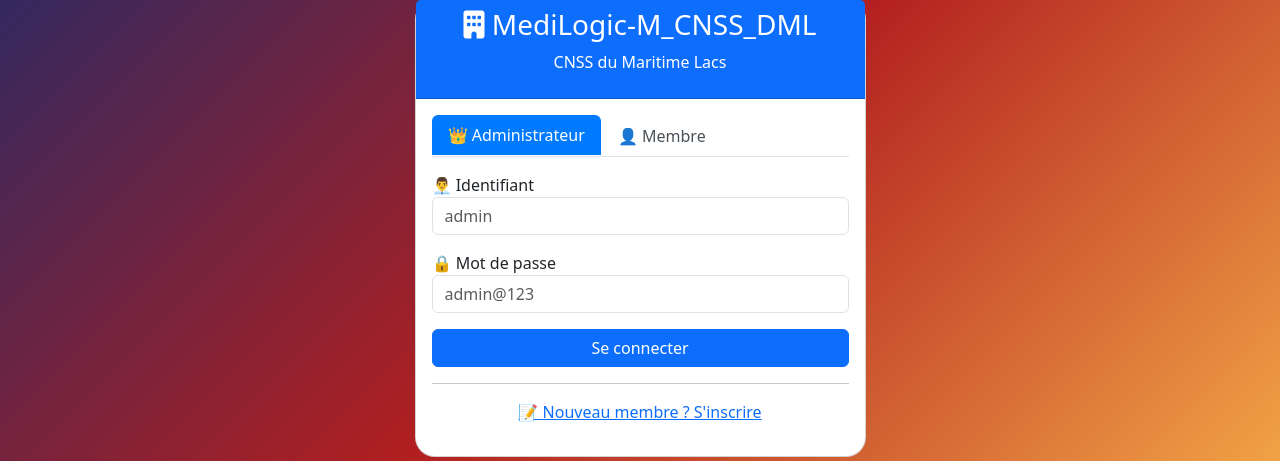
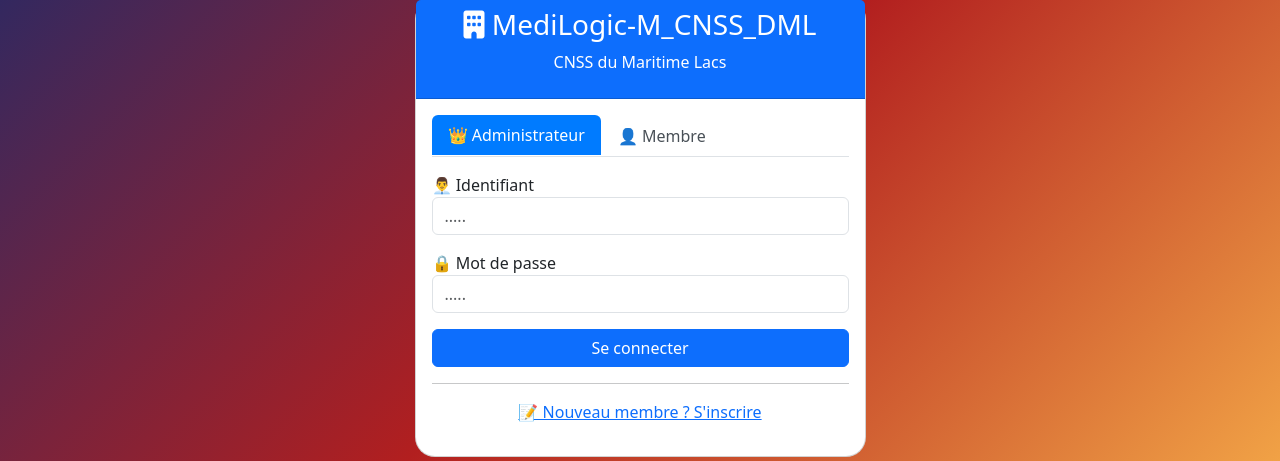
Before and after one commit to essowasainfo60-beep/MediLogic-M_CNSS_DML, a Flask app: page /login in a window 1280 px wide. Shown: the part 172-633 px from the top of the page. Run offline with Flask 3, Linux system fonts and the light colour scheme; some libraries are stand-ins or nearby versions.

Commit message:
correction placehabor

```diff
--- a/templates/login.html
+++ b/templates/login.html
@@ -33,8 +33,8 @@
                         <div id="message"></div>
 
                         <div id="formAdmin">
-                            <div class="mb-3"><label>👨‍💼 Identifiant</label><input type="text" id="adminUsername" class="form-control" placeholder="admin"></div>
-                            <div class="mb-3"><label>🔒 Mot de passe</label><input type="password" id="adminPassword" class="form-control" placeholder="admin@123"></div>
+                            <div class="mb-3"><label>👨‍💼 Identifiant</label><input type="text" id="adminUsername" class="form-control" placeholder="....."></div>
+                            <div class="mb-3"><label>🔒 Mot de passe</label><input type="password" id="adminPassword" class="form-control" placeholder="....."></div>
                             <button class="btn btn-primary w-100" id="btnAdminLogin" onclick="connexionAdmin()">Se connecter</button>
                         </div>
 
```
